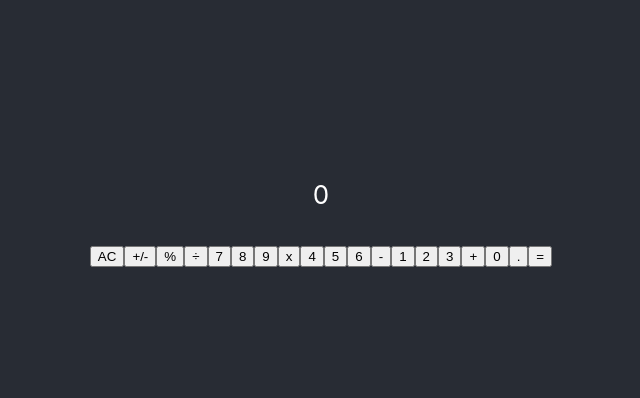
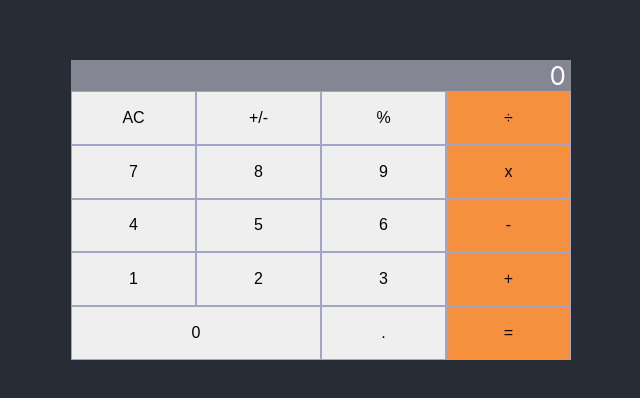
Before and after one commit to benwmx/math-enthusing, a React (Create React App) app: page / in a window 1280 px wide. Shown: the part 190-588 px from the top of the page, without its empty margins (319-959 px from the left). Built offline with nearby package versions, Linux system fonts and the light colour scheme.

Commit message:
Add basic layout to calculator.

```diff
--- a/src/App.js
+++ b/src/App.js
@@ -7,9 +7,7 @@ function App() {
 
     <div className="App">
       <header className="App-header">
-        <p>
-          <Calculator />
-        </p>
+        <Calculator />
       </header>
     </div>
   );
--- a/src/components/Calculator.js
+++ b/src/components/Calculator.js
@@ -1,32 +1,34 @@
 /* eslint-disable react/prefer-stateless-function */
 import React from 'react';
-import './calculator.css';
+import './calculator.scss';
 
 export default class Calculator extends React.Component {
   render() {
     return (
       <div className="calculator">
-        <p className="output">0</p>
+        <div className="output">
+          <p className="screen">0</p>
+        </div>
         <div className="buttons-container">
           <button type="button" className="button">AC</button>
           <button type="button" className="button">+/-</button>
           <button type="button" className="button">%</button>
-          <button type="button" className="button">÷</button>
+          <button type="button" className="button operator">÷</button>
           <button type="button" className="button">7</button>
           <button type="button" className="button">8</button>
           <button type="button" className="button">9</button>
-          <button type="button" className="button">x</button>
+          <button type="button" className="button operator">x</button>
           <button type="button" className="button">4</button>
           <button type="button" className="button">5</button>
           <button type="button" className="button">6</button>
-          <button type="button" className="button">-</button>
+          <button type="button" className="button operator">-</button>
           <button type="button" className="button">1</button>
           <button type="button" className="button">2</button>
           <button type="button" className="button">3</button>
-          <button type="button" className="button">+</button>
-          <button type="button" className="button">0</button>
+          <button type="button" className="button operator">+</button>
+          <button type="button" className="button" id="zero">0</button>
           <button type="button" className="button">.</button>
-          <button type="button" className="button">=</button>
+          <button type="button" className="button operator">=</button>
         </div>
       </div>
     );
--- a/src/components/calculator.css
+++ /dev/null
@@ -1,3 +0,0 @@
-.calulator {
-  display: flex;
-}
--- /dev/null
+++ b/src/components/calculator.scss
@@ -0,0 +1,41 @@
+.calculator {
+  display: flex;
+  flex-flow: column;
+  width: 500px;
+  height: 300px;
+
+  .output {
+    margin: 0;
+    display: flex;
+    justify-content: flex-end;
+    background-color: #858694;
+
+    .screen {
+      margin: 0 5px 0 0;
+    }
+  }
+
+  .buttons-container {
+    display: grid;
+    grid-template-columns: repeat(4, 1fr);
+    height: 100%;
+
+    .button {
+      border: 1px solid #a3a5c7;
+      font-size: 1rem;
+    }
+
+    .button:active {
+      background-color: #a3a5c7;
+    }
+
+    .operator {
+      background-color: #f5913e;
+    }
+
+    #zero {
+      -ms-grid-column: 1/2;
+      grid-column: 1/3;
+    }
+  }
+}
```
Also changed, not shown: public/favicon.png (added).
